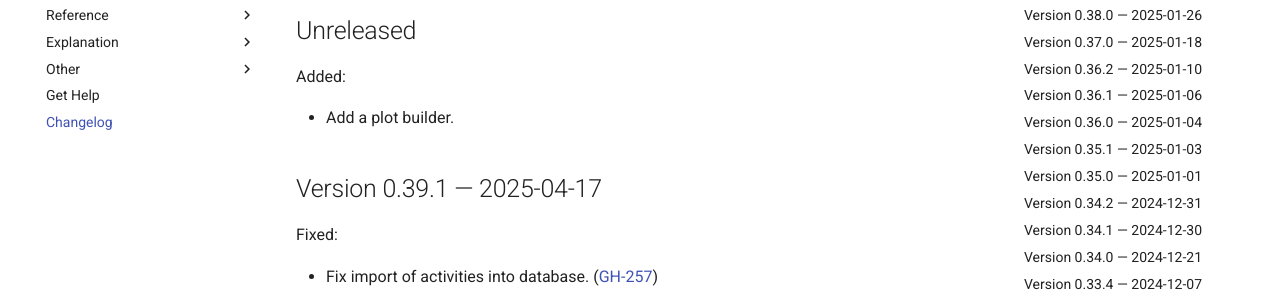
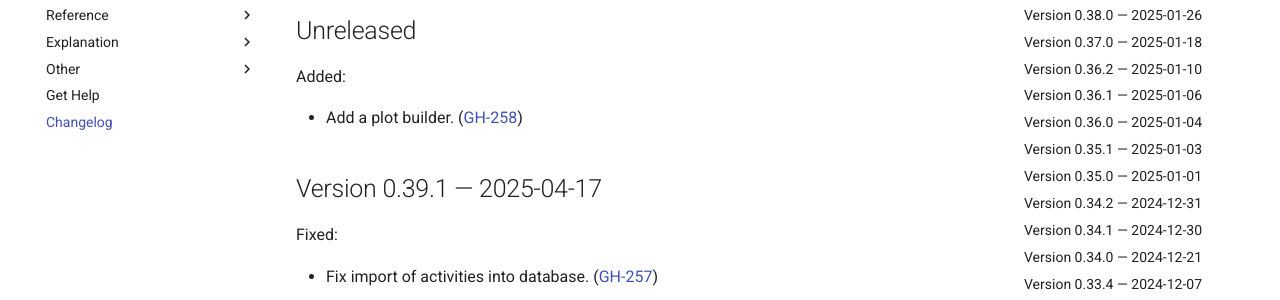
Before and after one commit to martin-ueding/geo-activity-playground, an MkDocs documentation site: the page built from docs/changelog.md, in a window 1280 px wide and 900 px high. Shown: the part 258-558 px from the top of the window. Built offline with MkDocs 1.6.1 and Material for MkDocs 9.7.7, drawn with Linux system fonts in a browser that asks for light colours.

Commit message:
Changelog entry

```diff
--- a/docs/changelog.md
+++ b/docs/changelog.md
@@ -19,7 +19,7 @@
 
 Added:
 
-- Add a plot builder.
+- Add a plot builder. ([GH-258](https://github.com/martin-ueding/geo-activity-playground/issues/258))
 
 ## Version 0.39.1 — 2025-04-17
 
```
